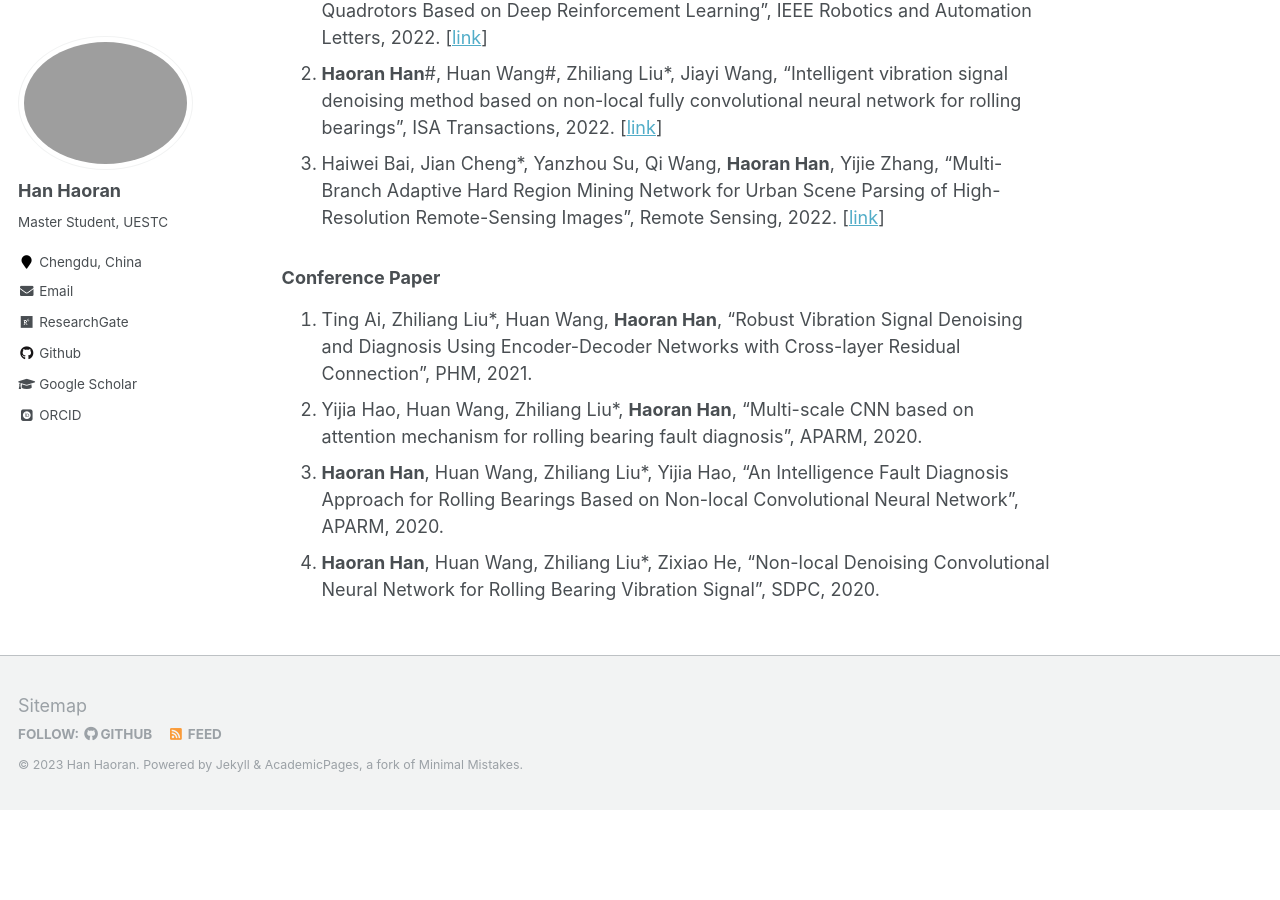
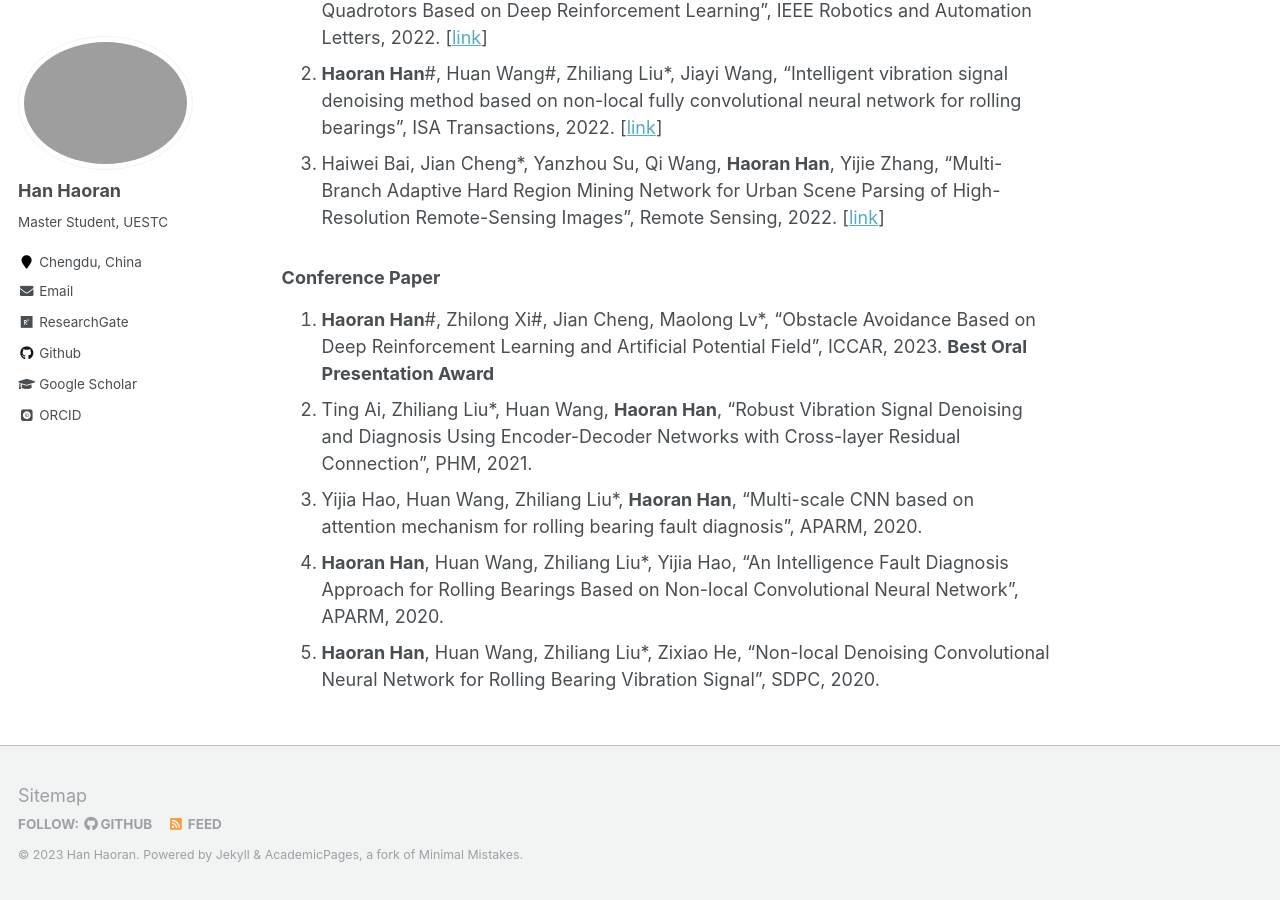
Before and after one commit to Han-Adam/Han-Adam.github.io, a Jekyll site: the page built from _pages/about.md, in a window 1280 px wide and 900 px high, scrolled down 845 px. Built offline with Jekyll 4.4.1, drawn with Linux system fonts in a browser that asks for light colours; some web fonts are replaced; before the commit the page ends 1655 px from its top, so only the background shows below that.

Commit message:
Update about.md

```diff
--- a/_pages/about.md
+++ b/_pages/about.md
@@ -26,6 +26,7 @@ Deep Reinforcement Learning", IEEE Robotics and Automation Letters, 2022. [[link
 3. Haiwei Bai, Jian Cheng*, Yanzhou Su, Qi Wang, **Haoran Han**, Yijie Zhang, "Multi-Branch Adaptive Hard Region Mining Network for Urban Scene Parsing of High-Resolution Remote-Sensing Images", Remote Sensing, 2022. [[link](https://www.mdpi.com/2072-4292/14/21/5527/htm)]
 
 ### Conference Paper
+1. **Haoran Han**#, Zhilong Xi#, Jian Cheng, Maolong Lv*, "Obstacle Avoidance Based on Deep Reinforcement Learning and Artificial Potential Field", ICCAR, 2023. **Best Oral Presentation Award**
 1. Ting Ai, Zhiliang Liu*, Huan Wang, **Haoran Han**, "Robust Vibration Signal Denoising and Diagnosis Using Encoder-Decoder Networks with Cross-layer Residual Connection", PHM, 2021.
 2. Yijia Hao, Huan Wang, Zhiliang Liu*, **Haoran Han**, "Multi-scale CNN based on attention mechanism for rolling bearing fault diagnosis", APARM, 2020.
 3. **Haoran Han**, Huan Wang, Zhiliang Liu*, Yijia Hao, "An Intelligence Fault Diagnosis Approach for Rolling Bearings Based on Non-local Convolutional Neural Network", APARM, 2020.
```
